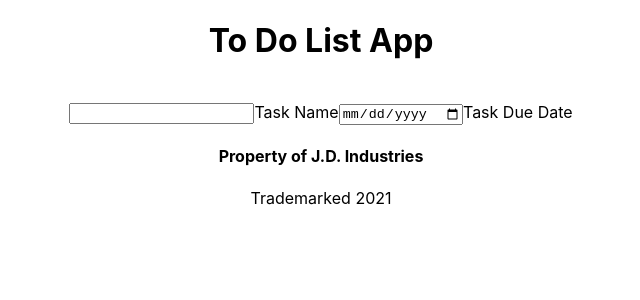
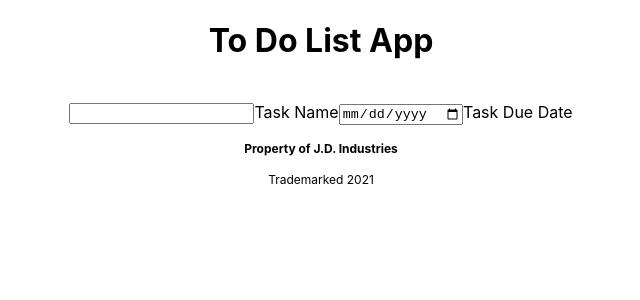
Before and after one commit to JDixon1995/To-Do-List-w-React, a React (Create React App) app: page / in a window 1280 px wide. Shown: the top 300 px of the page, without its empty margins (319-959 px from the left). Built offline with nearby package versions, Linux system fonts and the light colour scheme.

Commit message:
minor styling change.

```diff
--- a/src/App.css
+++ b/src/App.css
@@ -2,10 +2,6 @@
   text-align: center;
 }
 
-.App-logo {
-  height: 40vmin;
-  pointer-events: none;
-}
 
 @media (prefers-reduced-motion: no-preference) {
   .App-logo {
@@ -28,11 +24,6 @@
   color: #61dafb;
 }
 
-@keyframes App-logo-spin {
-  from {
-    transform: rotate(0deg);
-  }
-  to {
-    transform: rotate(360deg);
-  }
+#footer {
+  font-size: 0.75rem;
 }
--- a/src/Footer.js
+++ b/src/Footer.js
@@ -1,6 +1,6 @@
 const Footer = () => {
     return (
-        <div>
+        <div id="footer">
             <footer>
                 <h4>Property of J.D. Industries</h4>
                 <p>Trademarked 2021</p>
```
